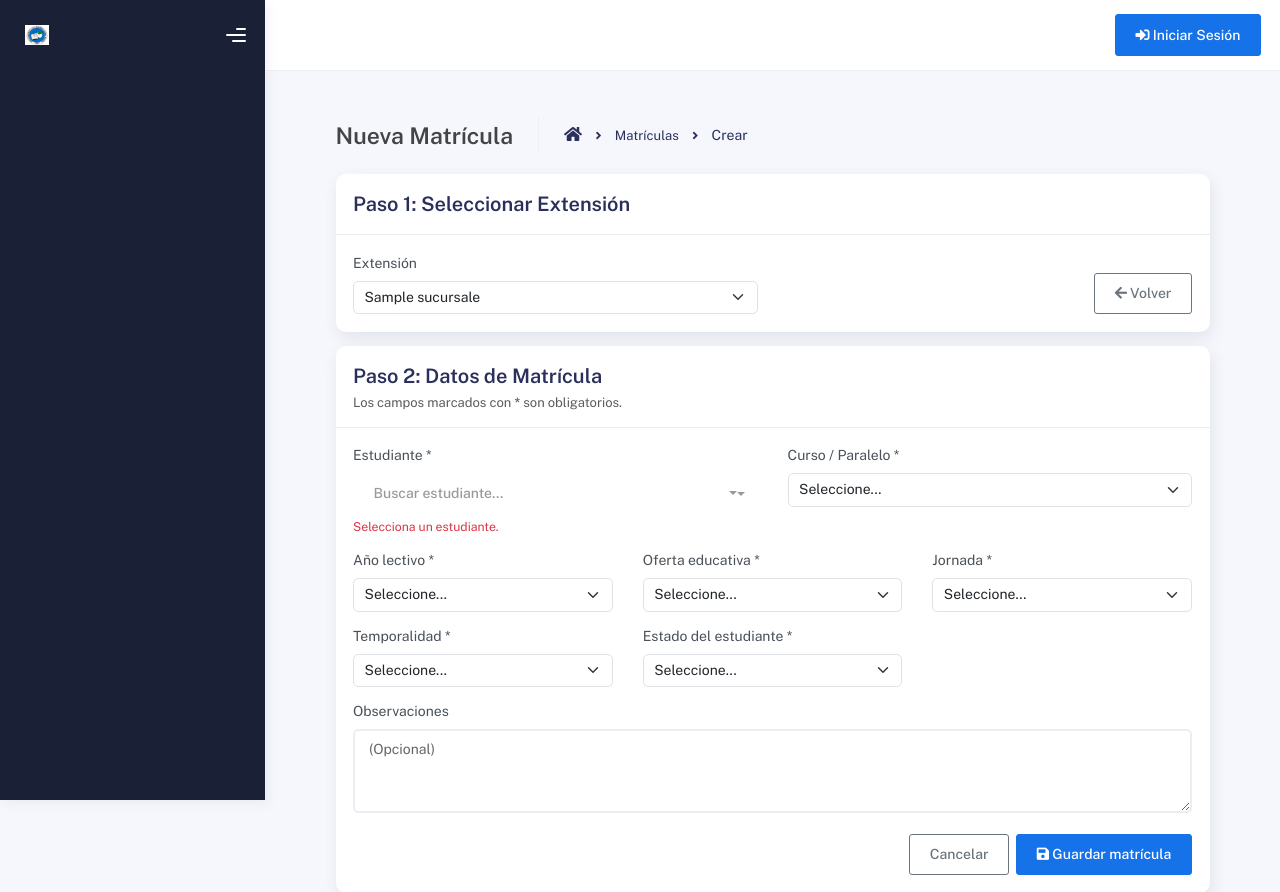
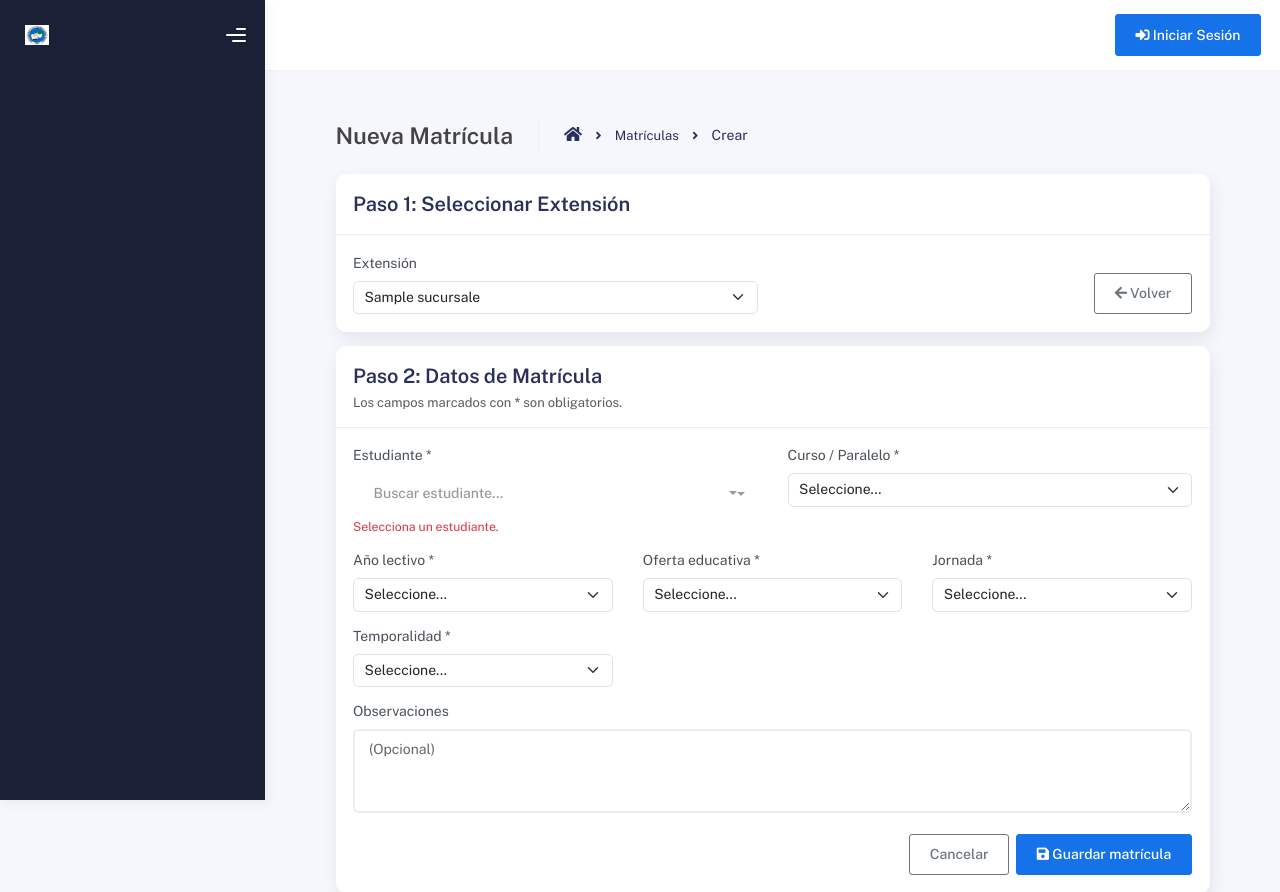
Before and after one commit to Stalinjs/sistema-colegio, a Django app: template Aplicaciones/Gestion/templates/matriculas/matriculas_crear.html in a window 1280 px wide; the page is wider, and only the part inside the window is pictured. Shown: the top 892 px of that part. Run offline with Django 3.2, Linux system fonts and the light colour scheme; the template is opened without the code that fills it: most values are stand-ins (such as "Sample title", 1, 10 or a date in 2020); some libraries are stand-ins or nearby versions.

Commit message:
Modificaciones matriculas

```diff
--- a/Aplicaciones/Gestion/templates/matriculas/matriculas_crear.html
+++ b/Aplicaciones/Gestion/templates/matriculas/matriculas_crear.html
@@ -162,20 +162,6 @@
               La temporalidad es obligatoria.
             </div>
           </div>
-
-          <div class="col-md-4">
-            <label class="form-label">Estado del estudiante *</label>
-            <select id="estado_estudiante" name="estado_estudiante" class="form-select" required>
-              <option value="">Seleccione...</option>
-              <option value="MATRICULADO">Matriculado</option>
-              <option value="RENUNCIA">Renuncia voluntaria</option>
-              <option value="DESERTOR">Desertor</option>
-            </select>
-            <div class="invalid-feedback">
-              El estado del estudiante es obligatorio.
-            </div>
-          </div>
-
           <div class="col-md-12">
             <label class="form-label">Observaciones</label>
             <textarea name="observaciones" class="form-control" rows="3" placeholder="(Opcional)"></textarea>
@@ -213,7 +199,7 @@ $(document).ready(function () {
     box.style.display = "none";
     list.innerHTML = "";
 
-    $("#paralelo, #anio_lectivo, #oferta_educativa, #jornada, #temporalidad, #estado_estudiante").removeClass("is-invalid");
+    $("#paralelo, #anio_lectivo, #oferta_educativa, #jornada, #temporalidad").removeClass("is-invalid");
     $("#err_estudiante").hide();
     $(".bootstrap-select .dropdown-toggle").removeClass("is-invalid");
   }
@@ -243,7 +229,6 @@ $(document).ready(function () {
     const oferta = $("#oferta_educativa").val();
     const jornada = $("#jornada").val();
     const temporalidad = $("#temporalidad").val();
-    const estado = $("#estado_estudiante").val();
 
     if (!est) {
       errores.push("Debes seleccionar un estudiante.");
@@ -269,10 +254,6 @@ $(document).ready(function () {
       errores.push("La temporalidad es obligatoria.");
       $("#temporalidad").addClass("is-invalid");
     }
-    if (!estado) {
-      errores.push("El estado del estudiante es obligatorio.");
-      $("#estado_estudiante").addClass("is-invalid");
-    }
 
     if (errores.length) {
       box.style.display = "block";
@@ -296,7 +277,7 @@ $(document).ready(function () {
     }
   });
 
-  $("#paralelo, #anio_lectivo, #oferta_educativa, #jornada, #temporalidad, #estado_estudiante").on("change", function() {
+  $("#paralelo, #anio_lectivo, #oferta_educativa, #jornada, #temporalidad").on("change", function() {
     limpiarErroresUI();
   });
 
--- a/Aplicaciones/Gestion/views.py
+++ b/Aplicaciones/Gestion/views.py
@@ -1900,7 +1900,7 @@ def matriculas_crear(request):
 
         jornada = (request.POST.get("jornada") or "").strip() or None
         temporalidad = (request.POST.get("temporalidad") or "").strip() or None
-        estado_estudiante = (request.POST.get("estado_estudiante") or "").strip() or None
+        estado_estudiante = "MATRICULADO"
         observaciones = (request.POST.get("observaciones") or "").strip() or None
 
         sucursal_id_post = (request.POST.get("sucursal_context") or sucursal_id or "").strip()
```
